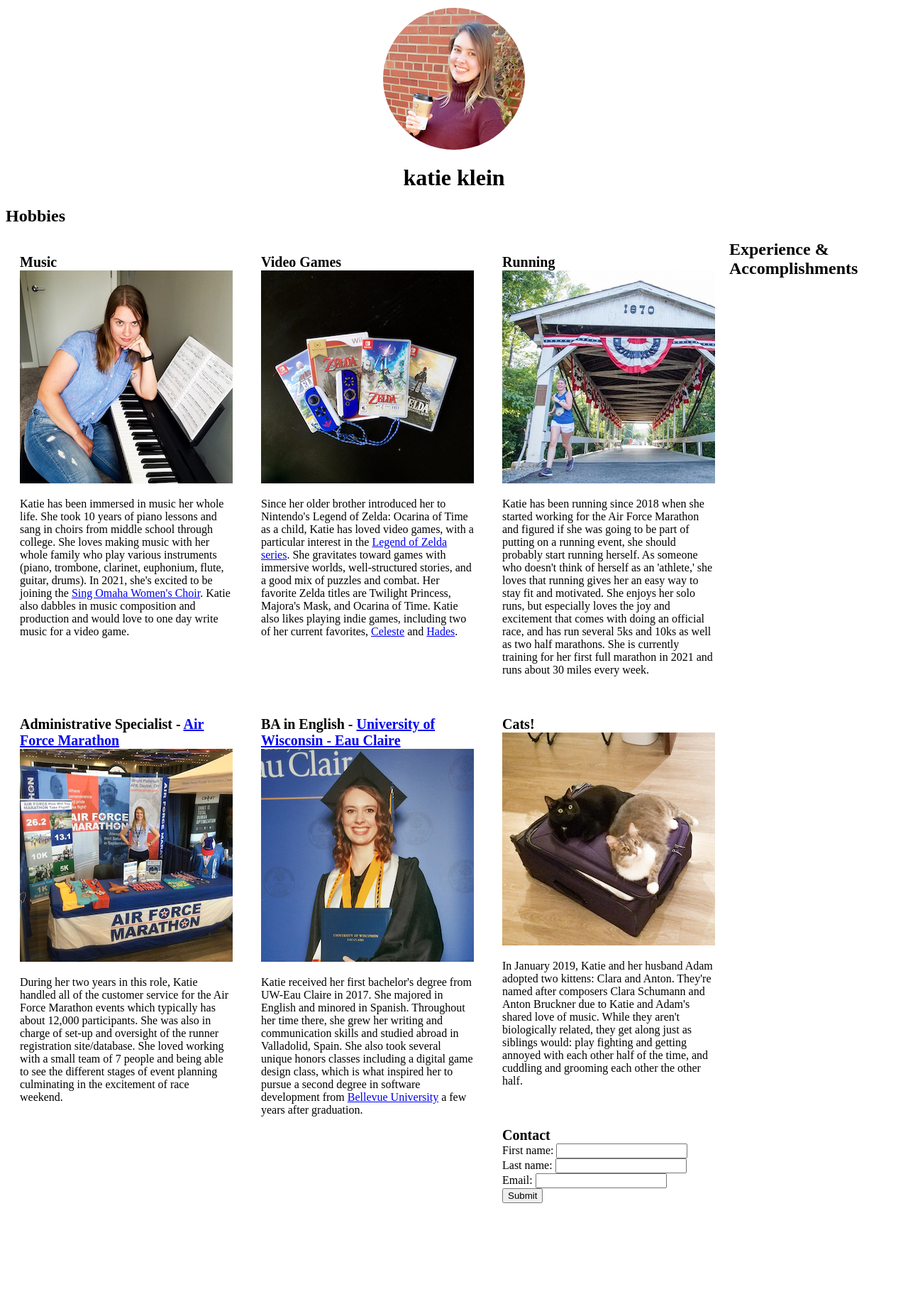
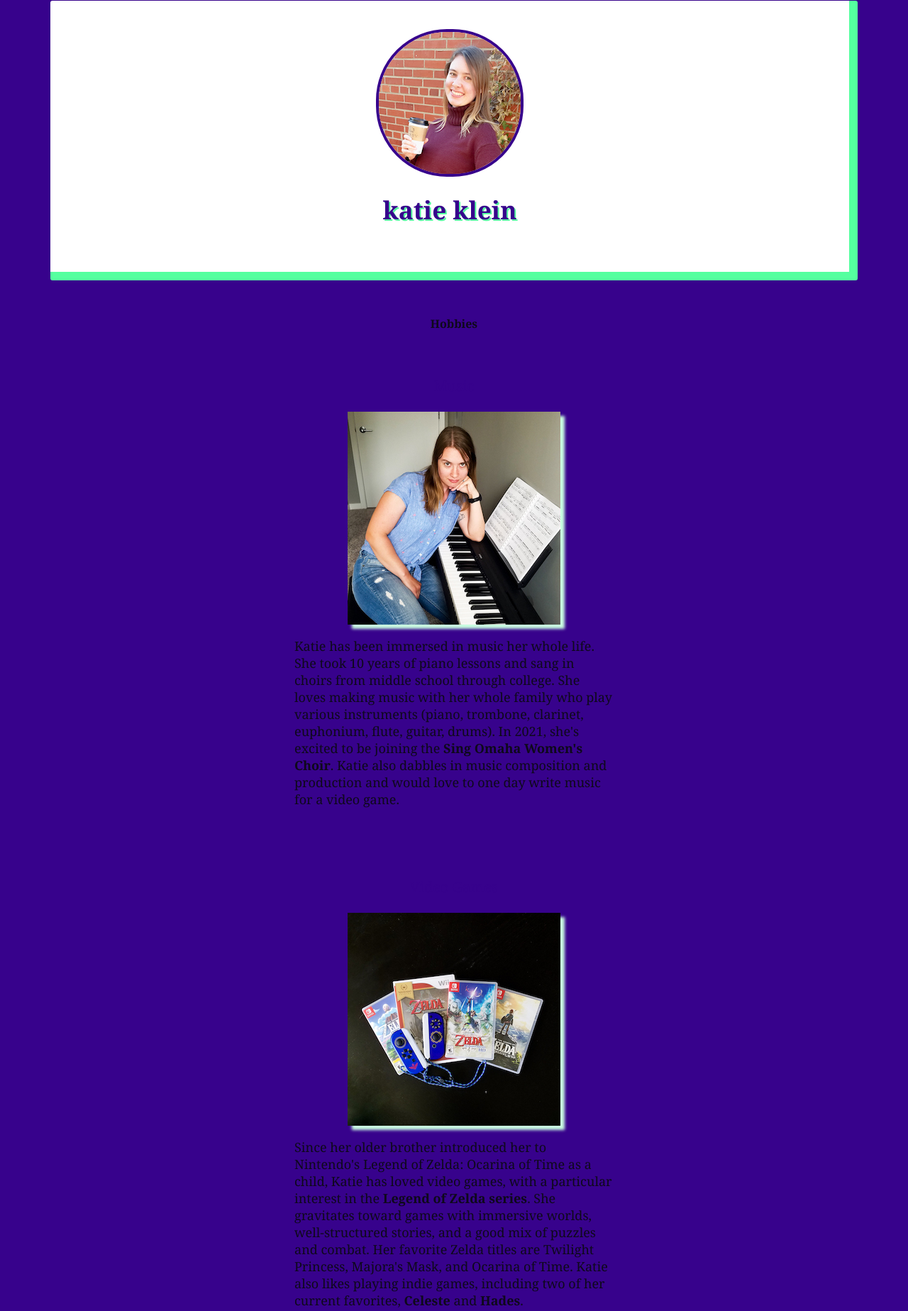
Before and after one commit to kaklein/csd-340, a plain HTML site: page module-12/assignment-12.3/index.html in a window 1280 px wide. Shown: the part 49-1896 px from the top of the page at 71% size. Before the commit the page ends 1764 px from the top, so only its background shows below. Drawn offline with Linux system fonts and the light colour scheme.

Commit message:
Initial styling for webpage

```diff
--- a/module-12/assignment-12.3/css/styles.css
+++ b/module-12/assignment-12.3/css/styles.css
@@ -1,39 +1,193 @@
+/* general styling */
+
+html {
+    background-color: #37028C;
+}
+
+h1 {
+    font-size: 35px;
+    text-shadow: 2px 2px #55ff9f;
+}
+
+h2, h3, h4, p {
+    color: #0E091A;
+}
+
+h2, button {
+    font-family: 'Comfortaa', Georgia, 'Times New Roman', serif;
+    font-size: 16px;
+    text-align: center;
+}
+
+p, .form-field {
+    font-family: 'Zilla Slab', Georgia, 'Times New Roman', serif;
+    font-size: 18px;
+    font-weight: 400;
+}
+
+a {
+    text-decoration: none;
+    color: #0E091A;
+    font-weight: 700;
+}
+
+a:hover {
+    color:#37028C;
+}
+
+/* header */
 
 #portrait {
+    border: 4px solid #37028C;
     border-radius: 100px;
+    width: 200px;
+    display: block;
+    margin: auto;
 }
 
 header {
-    margin-top: 60px;
+    margin-top: 50px;
+    margin-bottom: 50px;
+    padding: 40px;
+    background-color: white;
+    margin-left: 5%;
+    margin-right: 5%;
+    border-bottom: 12px solid #55ff9f;
+    border-right: 12px solid #55ff9f;
+    border-radius: 3px;
 }
 
-header h1 {
+/* card-rows */
+
+h1, .card-row-title {
     text-align: center;
-}
-
-header img {
-    width: 200px;
-    display: block;
-    margin-left: auto;
-    margin-right: auto;
+    font-family: 'IBM Plex Mono', Georgia, 'Times New Roman', serif;
+    font-weight: 700;
+    color: #37028C;
 }
 
 .card-row {
+    background-color: white;
+    border-bottom: 12px solid #55ff9f;
+    border-right: 12px solid #55ff9f;
+    border-radius: 3px;
+    margin-left: 5%;
+    margin-right: 5%;
+    margin-top: 50px;
+    margin-bottom: 50px;
+    padding: 20px;
+}
+
+.card-row-content {
     display: grid;
+    grid-template-columns: repeat(auto-fit, minmax(300px, 1fr));
+}
+
+.card-row-title {
+    font-size: 30px;
+    width: fit-content;
+    padding-top: 40px;
+    padding-bottom: 10px;
+    margin: auto;
+    border-bottom: 6px solid #55ff9f;
 }
 
 .card {
-    float: left;
-    display: inline;
-    width: 300px;
-    padding: 20px;
+    width: fit-content;
+    max-width: 450px;
+    height: fit-content;
+    padding: 30px;
+    border-radius: 3px;
+    margin: auto;
+    overflow: auto;
 }
 
 .card-title {
-    font-weight: bold;
+    height: 50px;
+    padding-top: 20px;
+    font-family: 'Comfortaa', Georgia, 'Times New Roman', serif;
     font-size: 20px;
+    color: #37028C;
+    text-align: center;
 }
 
 .card-content img {
     width: 300px;
+    display: block;
+    margin: auto;
+    box-shadow: 6px 6px 4px #caffe1;
 }
+
+/* contact card */
+
+.contact-card {
+    background-color: white;
+    padding: 25px;
+    border-radius: 3px;
+    width: fit-content;
+    height: fit-content;
+    margin-top: 50px;
+    margin-bottom: 50px;
+}
+
+.form-field {
+    height: fit-content;
+    margin: 20px;
+    display: block;
+}
+
+.form-field label {
+    margin: 10px;
+}
+
+.form-field input {
+    height: 30px;
+    width: 250px;
+    float: right;
+}
+
+.form-field textarea {
+    float: right;
+    width: 250px;
+    margin-bottom: 25px;
+}
+
+button {
+    background-color: #55ff9f;
+    cursor: pointer;
+    padding: 10px;
+    border-radius: 5px;
+    text-align: center;
+    clear: both;
+    display: block;
+    margin: auto;
+}
+
+button:hover {
+    background-color: #caffe1;
+    border-color: #55ff9f;
+}
+
+/* footer */
+footer {
+    margin-top: 150px;
+}
+
+
+#social-links {
+    width: 100%;
+    text-align: center;
+}
+
+#social-links img {
+    width: 30px;
+    display: inline;
+    margin: 10px;
+}
+
+#copyright p {
+    font-family: 'Comfortaa', Georgia, 'Times New Roman', serif;
+    color: white;
+    text-align: center;
+    font-size: 14px;
+}
```
